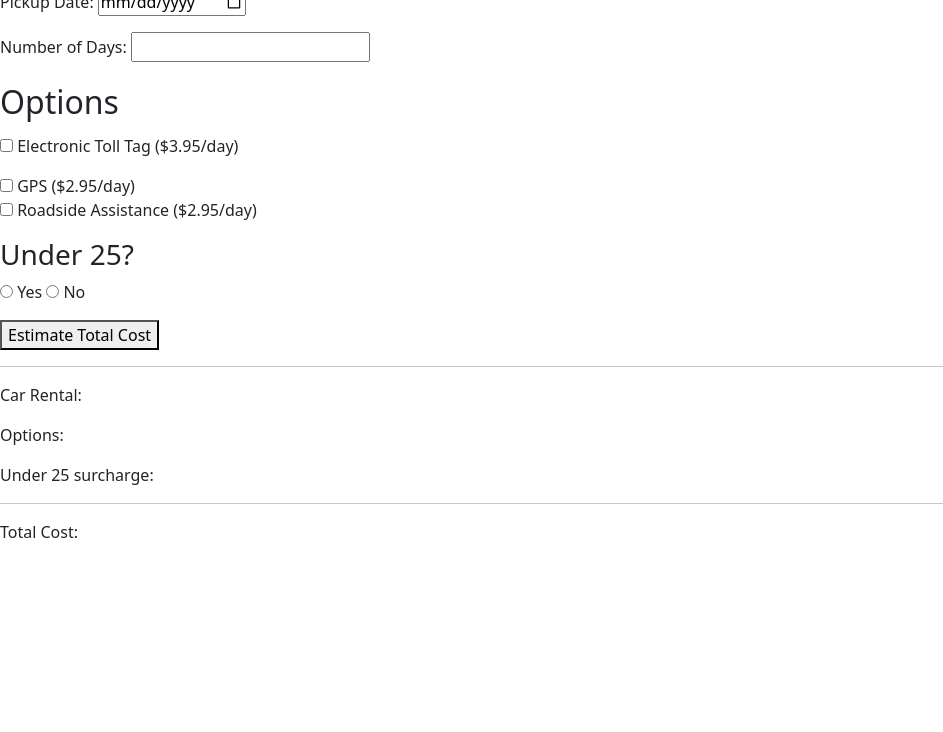
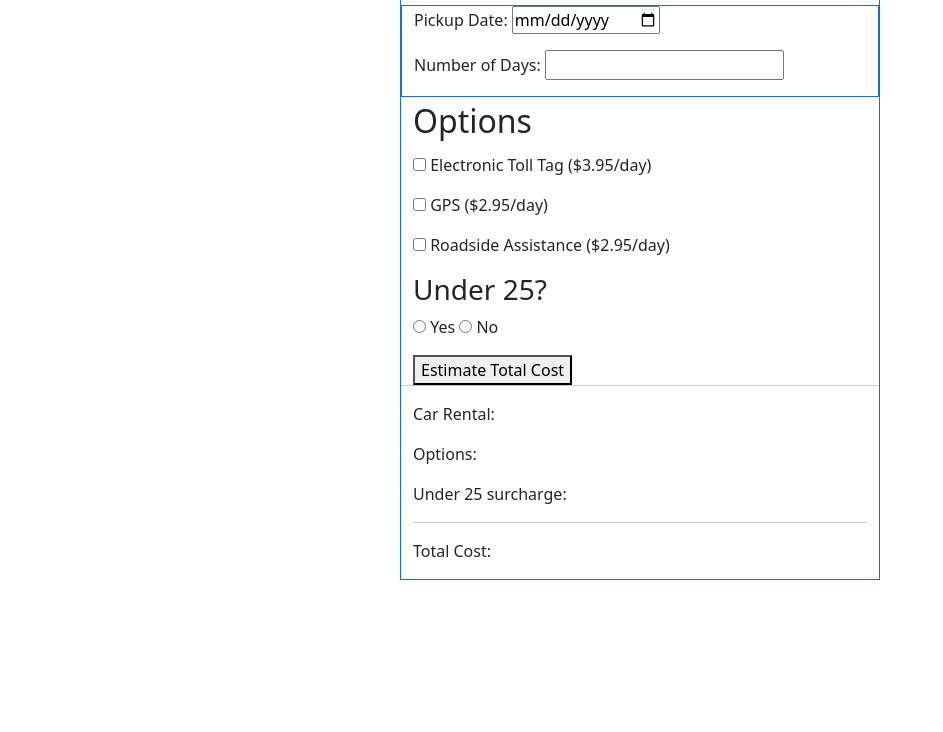
Before and after one commit to SafatMobid/CarRental, a plain HTML site: page index.html in a window 1280 px wide. Shown: the part 68-800 px from the top of the page, without its empty margins (0-943 px from the left). Drawn offline with nearby package versions, Linux system fonts and the light colour scheme.

Commit message:
Finished all parts

```diff
--- a/index.html
+++ b/index.html
@@ -4,23 +4,25 @@
 <head>
     <meta charset="UTF-8">
     <meta http-equiv="X-UA-Compatible" content="IE=edge">
-    <meta name="viewport" content="width=<device-width>, initial-scale=1.0">
+    <meta name="viewport" content="width= device-width, initial-scale=1.0">
     <title>Car Rental</title>
-    <h1>ACME Car Rental</h1>
+
     <link href="https://cdn.jsdelivr.net/npm/bootstrap@5.2.2/dist/css/bootstrap.min.css" rel="stylesheet"
     integrity="sha384-Zenh87qX5JnK2Jl0vWa8Ck2rdkQ2Bzep5IDxbcnCeuOxjzrPF/et3URy9Bv1WTRi" crossorigin="anonymous">
 </head>
 
 <body>
-    <main>
-        <div>
+    <main class="container-fluid border border-primary" style="width: 30rem;">
+    <div class="row">
+        <h1>ACME Car Rental</h1>
+        <div class="mt-3 border border-primary" >
             <p>Pickup Date: <input type="date" id="pickupField"></p>
             <p>Number of Days: <input id="numberdaysField" type="text"></p>
         </div>
         <div>
             <legend class="mb-2 fs-2">Options</legend>
             <p><input type="checkbox" id="tollTag" value="tolltag"> Electronic Toll Tag ($3.95/day)</p>
-            <input type="checkbox" id="gpsTag" value="gpstag"> GPS ($2.95/day)
+            <p><input type="checkbox" id="gpsTag" value="gpstag"> GPS ($2.95/day)</p>
             <p><input type="checkbox" id="roadsideTag" value="roadsidetag"> Roadside Assistance ($2.95/day)</p>
         </div>
         <div>
@@ -42,7 +44,7 @@
             <hr>
             <p id="totalCost">Total Cost: </p>
         </div>
-
+    </div>
     </main>
 
     <script src="scripts/index.js"></script>
```
